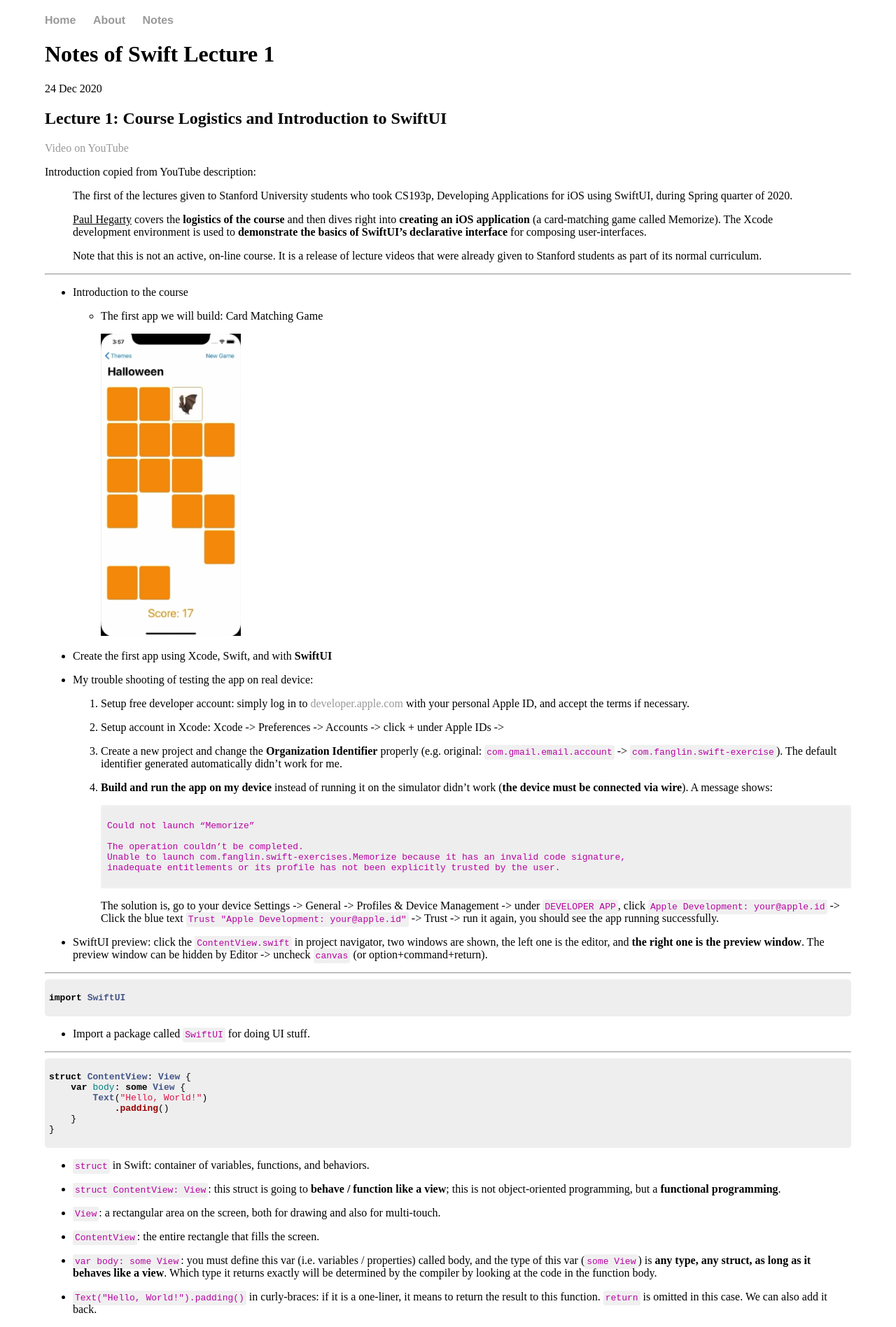
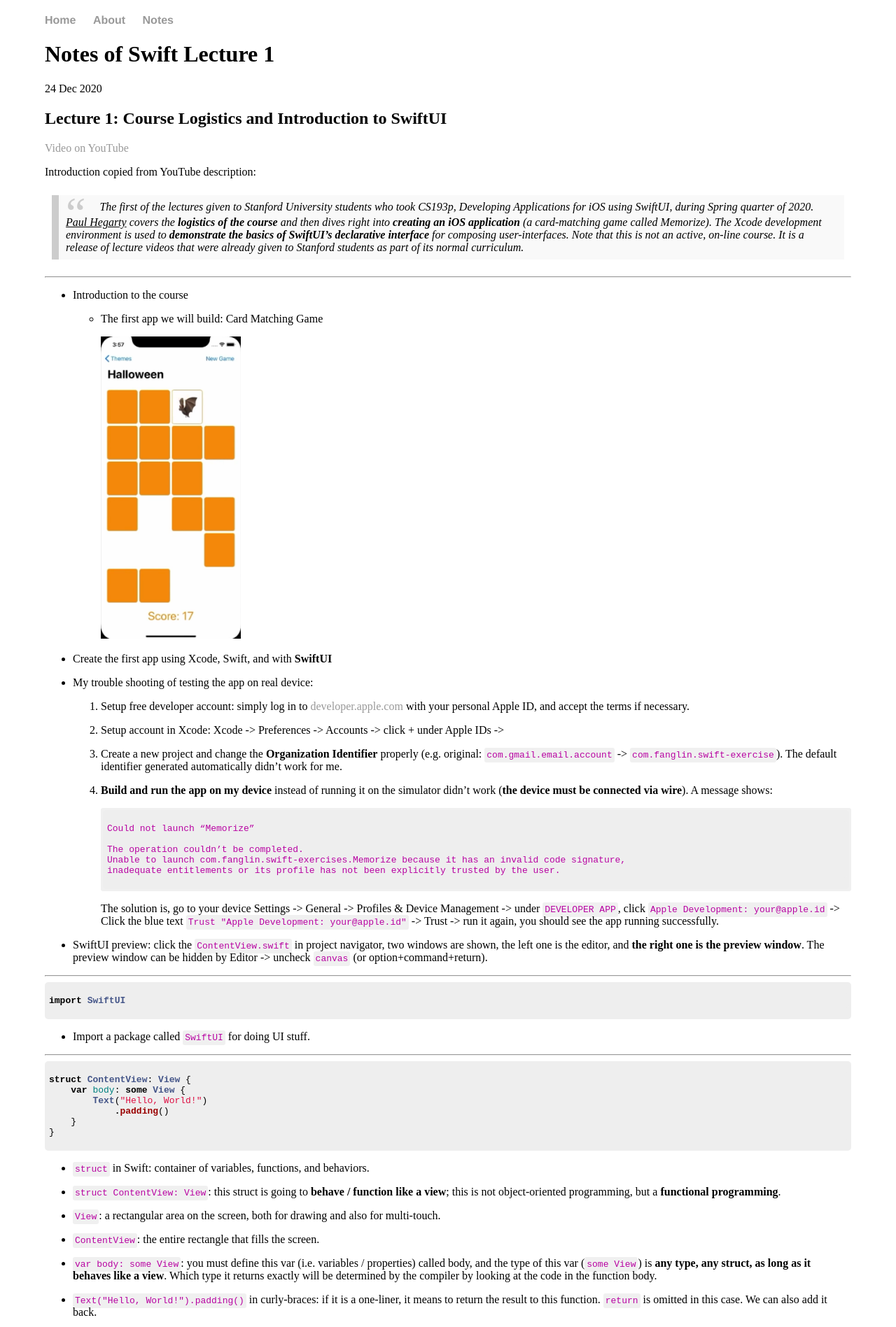
Before and after one commit to FangLinHe/FangLinHe.github.io, a Jekyll site: the page built from _posts/2020-12-24-swift-stanford-lecture-1-notes.md, in a window 1280 px wide. Shown: the top 1897 px of the page at 70% size. Built offline with Jekyll 4.4.1, drawn with Linux system fonts in a browser that asks for light colours; comment, search, counter and statistics services are not loaded.

Commit message:
Modify quotes style

```diff
--- a/css/syntax.css
+++ b/css/syntax.css
@@ -77,3 +77,23 @@
 .highlight .lineno {-webkit-user-select: none;-moz-user-select: none; -o-user-select: none;}
 .lineno::-moz-selection {background-color: transparent;} /* Mozilla specific */
 .lineno::selection {background-color: transparent;} /* Other major browsers */
+
+blockquote {
+  background: #f9f9f9;
+  border-left: 10px solid #ccc;
+  margin: 1.5em 10px;
+  padding: 0.5em 10px;
+  quotes: "\201C""\201D""\2018""\2019";
+}
+blockquote:before {
+  color: #ccc;
+  content: open-quote;
+  font-size: 4em;
+  line-height: 0.1em;
+  margin-right: 0.25em;
+  vertical-align: -0.4em;
+}
+blockquote p {
+  display: inline;
+  font-style: italic;
+}
```
